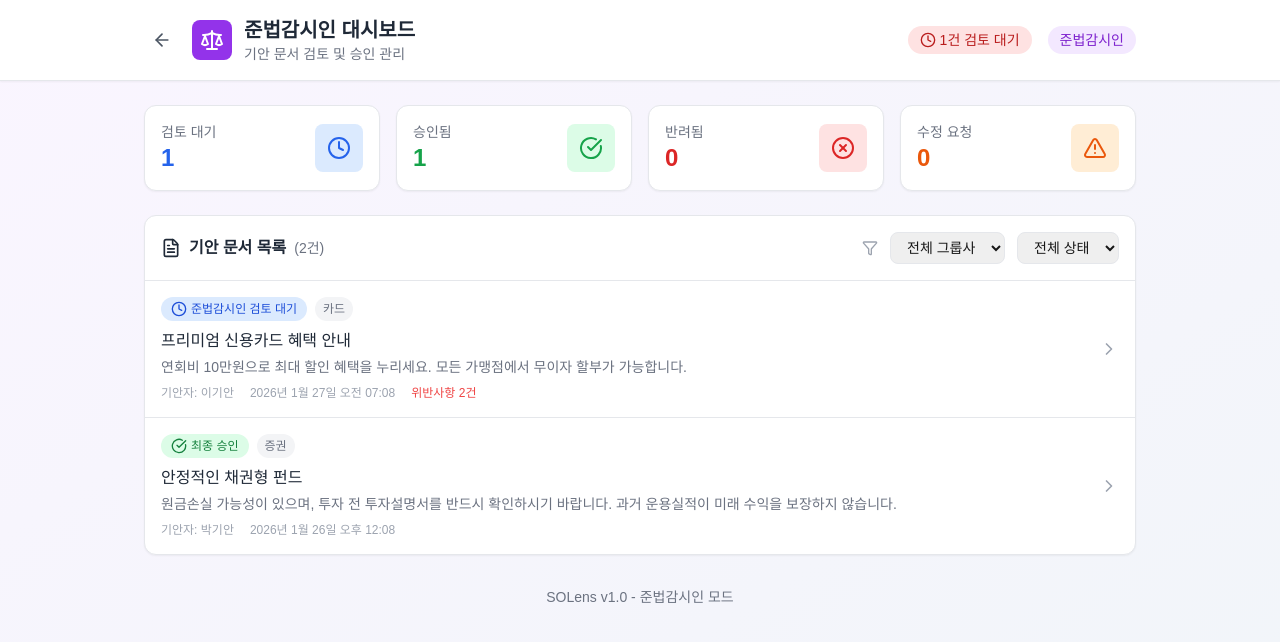
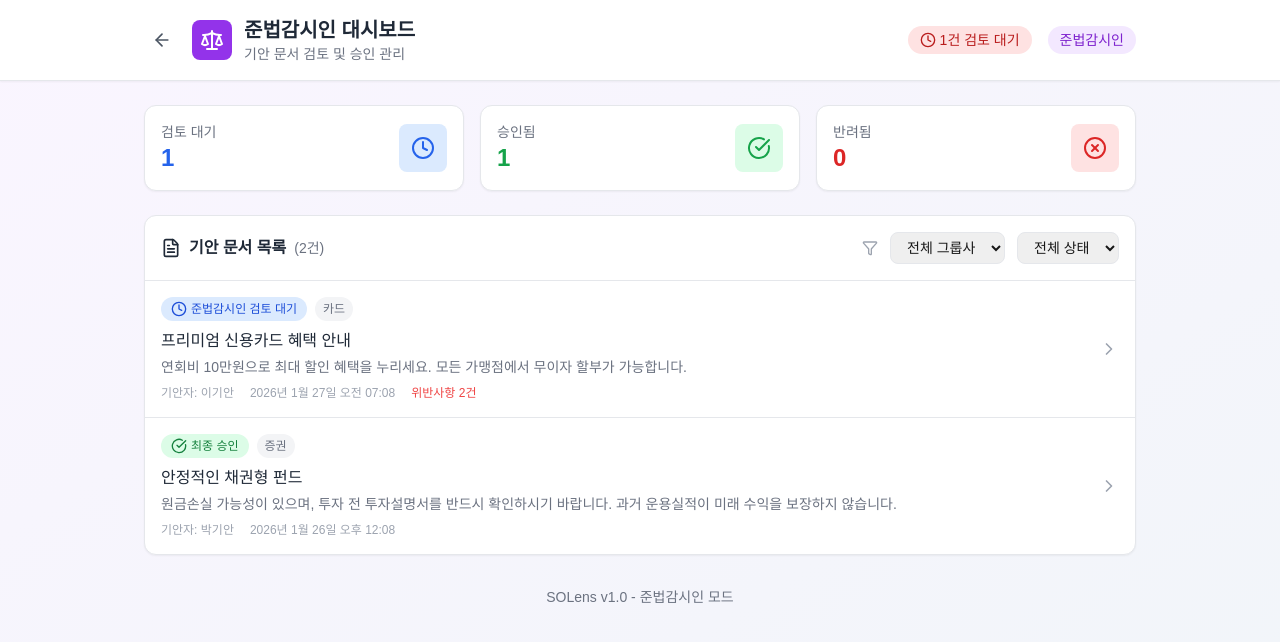
Before and after one commit to yangjae33/ad-compliance-auditor, a Next.js app: page /compliance-officer in a window 1280 px wide. Shown: the top 642 px of the page. Built offline with nearby package versions, Linux system fonts and the light colour scheme.

Commit message:
refactor: 준법감시인 대시보드 UI 간소화
- 수정 요청 상태 카드 제거
- 검토 대기, 승인됨, 반려됨 3개 상태만 표시
- 필터 드롭다운에서 수정 요청 옵션 제거

```diff
--- a/src/app/compliance-officer/page.tsx
+++ b/src/app/compliance-officer/page.tsx
@@ -9,13 +9,13 @@ import {
   Clock,
   CheckCircle,
   XCircle,
-  AlertTriangle,
   ChevronRight,
   Filter,
   Building2,
   CreditCard,
   TrendingUp,
   Shield,
+  AlertTriangle,
 } from "lucide-react";
 import { useCompliance } from "@/stores/ComplianceContext";
 import { DraftDocument, DraftStatus } from "@/data/mockData";
@@ -137,7 +137,7 @@ export default function ComplianceOfficerPage() {
 
       <div className="max-w-5xl mx-auto px-4 py-6">
         {/* Stats Cards */}
-        <div className="grid grid-cols-2 md:grid-cols-4 gap-4 mb-6">
+        <div className="grid grid-cols-3 gap-4 mb-6">
           <div
             className="bg-white rounded-xl p-4 shadow-sm border cursor-pointer hover:shadow-md transition-shadow"
             onClick={() => setFilterStatus("consumer_approved")}
@@ -186,22 +186,6 @@ export default function ComplianceOfficerPage() {
               </div>
             </div>
           </div>
-          <div
-            className="bg-white rounded-xl p-4 shadow-sm border cursor-pointer hover:shadow-md transition-shadow"
-            onClick={() => setFilterStatus("review_requested")}
-          >
-            <div className="flex items-center justify-between">
-              <div>
-                <p className="text-sm text-gray-500">수정 요청</p>
-                <p className="text-2xl font-bold text-orange-600">
-                  {drafts.filter(d => d.status === "review_requested").length}
-                </p>
-              </div>
-              <div className="bg-orange-100 p-3 rounded-lg">
-                <AlertTriangle className="w-6 h-6 text-orange-600" />
-              </div>
-            </div>
-          </div>
         </div>
 
         {/* Draft List */}
@@ -236,7 +220,6 @@ export default function ComplianceOfficerPage() {
                 <option value="consumer_approved">검토 대기</option>
                 <option value="approved">승인됨</option>
                 <option value="rejected">반려됨</option>
-                <option value="review_requested">수정 요청</option>
               </select>
               {(filterStatus !== "all" || filterSector !== "all") && (
                 <button
```
